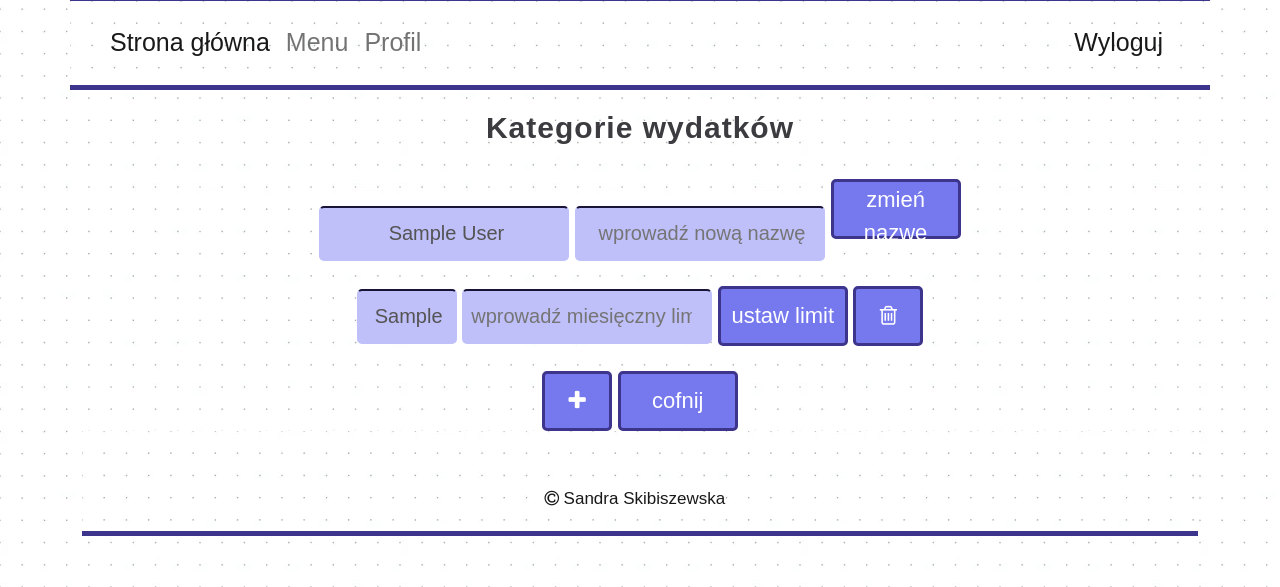
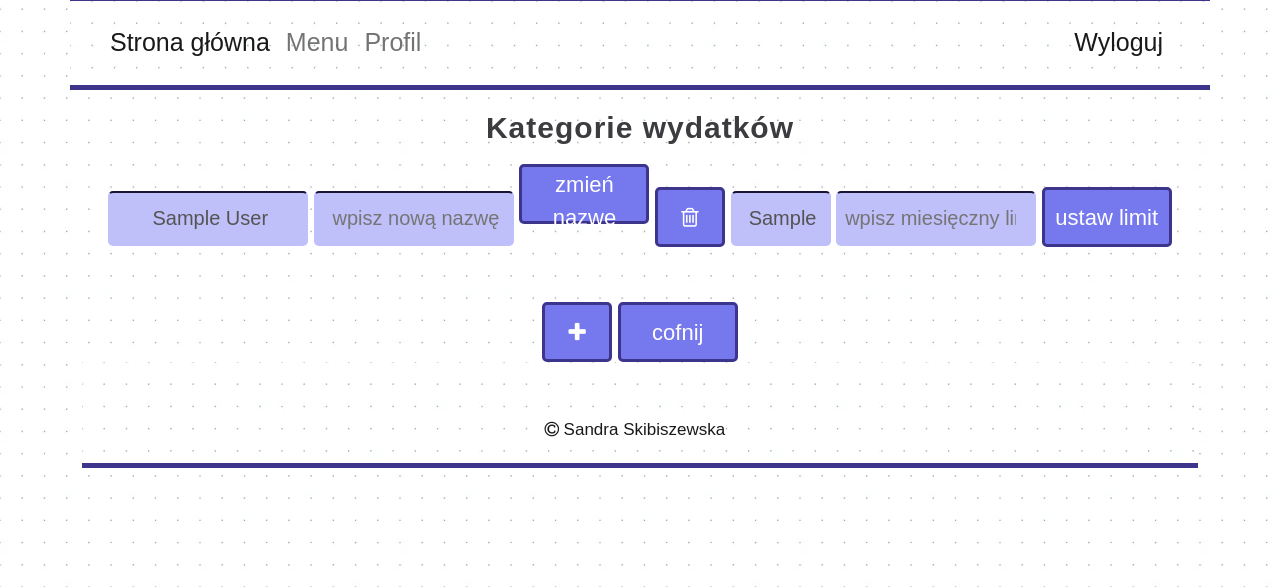
Before and after one commit to Sandra-chemist/Personal_Budget_MVC, a PHP site: page /posts/Settings/expenseCategories in a window 1280 px wide. Shown: the part 213-800 px from the top of the page. Run offline with PHP 8.4, Linux system fonts and the light colour scheme; the visitor is signed in with stand-in values (Sample User, id 1); tables that the repository leaves empty or names only in its code hold one stand-in row (values such as "Sample post"); classes that the project's autoload settings leave out are loaded by file name; some libraries are stand-ins or nearby versions; some web fonts are replaced.

Commit message:
improved display settings

```diff
--- a/App/Views/Settings/expenseCategories.html
+++ b/App/Views/Settings/expenseCategories.html
@@ -4,6 +4,7 @@
 
 {% block body %}
 
+<div class="container-lg">
     <h3>Kategorie wydatków</h3>
 
     {% if expenseCategory.errors is not empty %}
@@ -40,30 +41,34 @@
     <div id="formExpense">
         <div id="editExpense">
             <form method="post" action="/settings/editExpenseCategory">
-            <input type="text" name="old_name_category" value="{{ category.name }}" disabled />
-            <input type="text" name="newNameCategory" value="" placeholder="wprowadź nową nazwę" minlength="3"
-                maxlength="30" required />
+                <input type="text" name="old_name_category" value="{{ category.name }}" style="width: 200px !important"
+                    disabled />
+                <input type="text" name="newNameCategory" value="" placeholder="wpisz nową nazwę" minlength="3"
+                    maxlength="30" style="width: 200px !important" required />
+                <div class="sett btnName">
                     <button type="submit" class="butt" style="width: 130px !important;">zmień nazwę</button>
+                </div>
             </form>
         </div>
 
-    <div id="editExpense">
-        <form method="post" action="/settings/setLimitExpenseCategory">
-            <input type="hidden" name="old_name_category" value="{{ category.name }}" />
-            <input type="text" value="{{ category.monthly_limit }}" style="width: 100px;" disabled />
-            <input type="number" name="limit" placeholder="wprowadź miesięczny limit" min="0" step="1" required>
-            <button type="submit" class="butt" style="width: 130px !important;">ustaw limit</button>
-        </form>
-    </div>
-
-
-    <div id="deleteExpense">
+        <div id="deleteExpense" class="sett">
             <form method="post" action="/settings/deleteExpenseCategory">
                 <input type="hidden" name="old_id_category" value="{{ category.id }}" />
                 <input type="hidden" name="old_name_category" value="{{ category.name }}" />
                 <button type="submit" class="butt icon-trash-empty" style="width: 70px !important;"></button>
             </form>
         </div>
+
+        <div id="limitExpense" class="sett">
+            <form method="post" action="/settings/setLimitExpenseCategory">
+                <input type="hidden" name="old_name_category" value="{{ category.name }}" />
+                <input type="text" value="{{ category.monthly_limit }}" style="width: 100px;" disabled />
+                <input type="number" name="limit" placeholder="wpisz miesięczny limit" min="0" step="1"
+                    style="width: 200px !important" required>
+                <button type="submit" class="butt" style="width: 130px !important;">ustaw limit</button>
+            </form>
+        </div>
+
     </div>
 
     {% endfor %}
@@ -74,6 +79,6 @@
             data-bs-target="#addExpenseCategoryModal"></button>
         <a href="/Settings/index"><button type="button" class="btn-primary" style="width: 120px;">cofnij</button></a>
     </div>
-
+</div>
 
 {% endblock %}
--- a/public/css/styles.css
+++ b/public/css/styles.css
@@ -127,7 +127,6 @@ select,
 	padding-left: 7px;
 	width: 250px;
 	text-align: center;
-	color: ;
 }
 
 #inputEmail,
@@ -373,3 +372,21 @@ th {
 .icon-mail-alt {
 	color: #3d348b;
 }
+.sett {
+	display: inline-block;
+}
+#deleteIncome,
+#deletePayment {
+	margin-top: -15px;
+	margin-bottom: 30px;
+}
+#deleteExpense {
+	margin-top: -15px;
+}
+#limitExpense {
+	margin-top: -15px;
+	margin-bottom: 30px;
+}
+.btnName {
+	margin-top: -15px;
+}
```
Also changed, not shown: App/Views/Settings/incomeCategories.html (+13 -8 lines), App/Views/Settings/paymentMethods.html (+10 -5 lines). Lines whose indentation alone changed are shown as unchanged.
